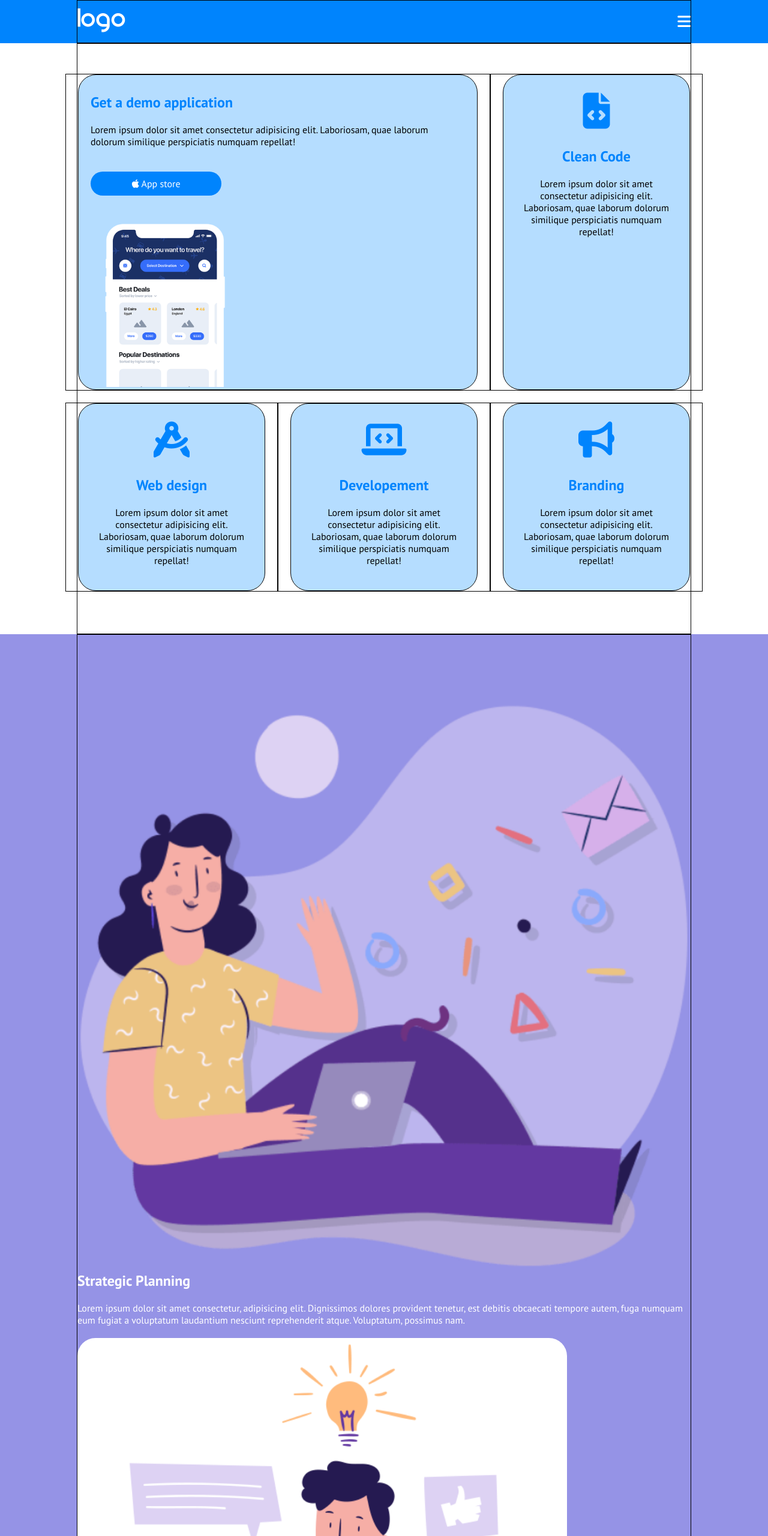
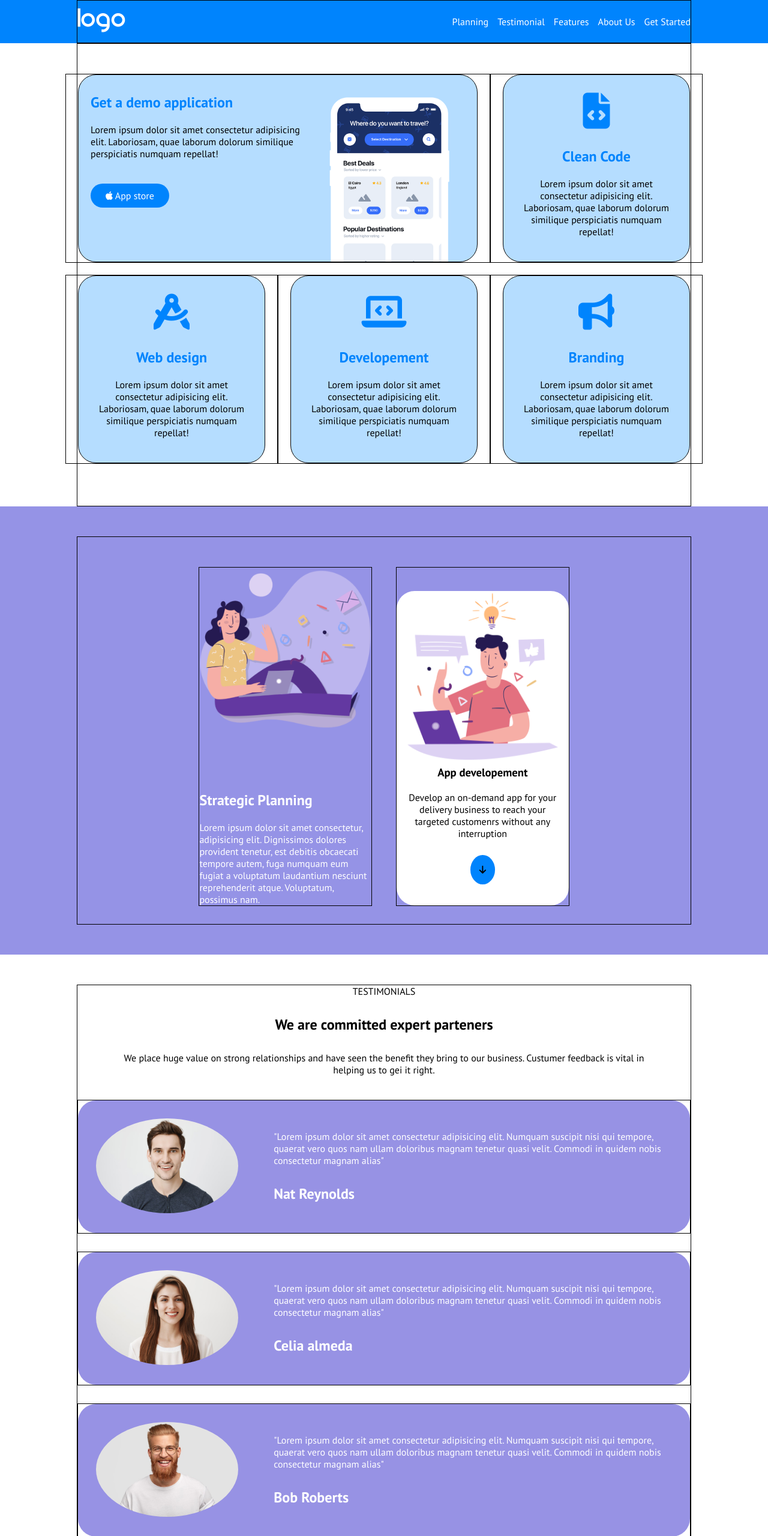
Before and after one commit to LucaGarizio/htmlcss-responsive-layout, a plain HTML site: page index.html in a window 1280 px wide. Shown: the top 2560 px of the page at 60% size. Drawn offline with Linux system fonts and the light colour scheme.

Commit message:
inizio sezione benefit

```diff
--- a/css/mediaquery.css
+++ b/css/mediaquery.css
@@ -1,7 +1,6 @@
 /* Tablet version */
 
 @media all  and (min-width:768px){
-
     .row{
         display: flex;
         flex-wrap: wrap;
@@ -18,24 +17,49 @@
         width: calc((100% / 3) * 2);
     }
 
-    .col-content img{
+    .col-5-content img{
         max-width: 250px;
     }
 
-    .col-content{
+    .col-5-content{
         padding: 30px 20px 0;
     }
 
-    .col-content a{
+    .col-5-content a{
         width: 35%
     }
+
+   /* plans */
+
+
+
+   /* testimonial */
+
+    .col-3{
+        margin: 10px 0 20px;
+    }
+
+   .col-3-content{
+    display: flex;
+    align-items: center;
+    justify-content: flex-start;
+   }
+
+   .col-3-content .text{
+    text-align: left;
+   }
+
+   .col-3-content img {
+    max-width: 100%;
+   }
+
+
 
 }
 
 
 /* desktop version */
-
-@media all and (min-width: 1400px){
+@media all and (min-width: 1200px){
 
     /* nav */
     #bar-menu{
@@ -51,8 +75,10 @@
         margin-left:15px;
     }
 
+
+
     /* demo section */
-    .col-content{
+    .col-5-content{
         display: flex;
     }
 
@@ -71,21 +97,26 @@
         justify-content: center;
     }
 
-
-
     .col-2{
-
         border: 1px solid black;
         max-width: 30%;
         margin: 0 20px;
     }
 
-    .col-2:last-child{
+    .col-2 h2:first-child{
+        margin-top: 100px;
+    }
+
+
+    /* testimonial */
+
+    #testimonial img{
+        max-width: 80%;
 
     }
 
-    .shrink{
-        /* max-width: 100%; */
+    .col-3-content{
+        padding: 20px 0;
+    }
 
-    }
 }
--- a/css/style.css
+++ b/css/style.css
@@ -82,14 +82,14 @@ ul{
     padding: 0 20px;
 }
 
-.col-content{
+.col-5-content{
     background-color: #b5ddff;
     border-radius: 30px;
     padding: 50px 50px 0;
     border: 1px solid black;
 }
 
-.col-content a{
+.col-5-content a{
     display: block;
     background-color: #0084fd;
     width: 80%;
@@ -99,26 +99,26 @@ ul{
     text-align: center;
 }
 
-.col-content p{
+.col-5-content p{
     margin: 20px 0;
 }
 
-.col-content img{
+.col-5-content img{
     max-width: 100%;
 
 }
 
 
-.col-content.center{
+.col-5-content.center{
     text-align: center;
     padding-bottom: 20px;
 }
 
 
-.col-content .fa-file-code,
-.col-content .fa-compass-drafting,
-.col-content .fa-laptop-code,
-.col-content .fa-bullhorn{
+.col-5-content .fa-file-code,
+.col-5-content .fa-compass-drafting,
+.col-5-content .fa-laptop-code,
+.col-5-content .fa-bullhorn{
     font-size: 60px;
     color: #0084fd;
     padding-bottom: 30px;
@@ -126,19 +126,16 @@ ul{
 
 }
 
-.col-content h2{
+.col-5-content h2{
     color: #0084fd;
 }
 
 /* section plans */
-
 #plans{
     background-color: #9593e6;
+    padding: 50px 0;
 }
 
-#plans .row{
-    margin-top: 100px;
-}
 
 #plans .col-2:first-child{
     color: white;
@@ -173,3 +170,46 @@ ul{
 .icons{
     padding:20px 0;
 }
+
+
+/* testimonial section */
+
+#testimonial{
+    margin: 50px;
+}
+
+#testimonial p,
+#testimonial h2{
+    margin: 30px;
+}
+
+.col-3{
+    border: 1px solid black;
+    margin: 40px 0;
+    max-width: 100%;
+}
+
+.col-3-content{
+    background-color: #9792e4;
+    border-radius: 30px;
+    padding: 20px 20px;
+}
+
+.rounded-img img{
+    max-width: 60%;
+    border-radius: 50%;
+}
+
+.col-3-content p{
+    margin: 10px 0 20px ;
+}
+
+#testimonial .col-3-content .text{
+    color: #fff;
+}
+
+/* benefit */
+#benefit{
+    background-color: #9593e6;
+    padding: 50px 0;
+}
--- a/index.html
+++ b/index.html
@@ -59,7 +59,7 @@
             <div class="container">
                 <div class="row margin">
                     <div class="col-5 big">
-                        <div class="col-content">
+                        <div class="col-5-content">
                             <div class="text">
                             <h2>Get a demo application</h2>
                             <p>Lorem ipsum dolor sit amet consectetur adipisicing elit. Laboriosam, quae laborum dolorum similique perspiciatis numquam repellat!
@@ -71,7 +71,7 @@
                     </div>
 
                     <div class="col-5">
-                        <div class="col-content center">
+                        <div class="col-5-content center">
 
                             <div class="text">
                                 <i class="fa-solid fa-file-code"></i>
@@ -83,7 +83,7 @@
                     </div>
 
                     <div class="col-5">
-                        <div class="col-content center">
+                        <div class="col-5-content center">
                             <div class="text">
                                 <i class="fa-solid fa-compass-drafting"></i>
                                 <h2>Web design</h2>
@@ -94,7 +94,7 @@
                     </div>
 
                     <div class="col-5">
-                        <div class="col-content center">
+                        <div class="col-5-content center">
                             <div class="text">
                                 <i class="fa-solid fa-laptop-code"></i>
                                 <h2>Developement</h2>
@@ -105,7 +105,7 @@
                     </div>
 
                     <div class="col-5">
-                        <div class="col-content center">
+                        <div class="col-5-content center">
                             <div class="text">
                                 <i class="fa-solid fa-bullhorn"></i>
                                 <h2>Branding</h2>
@@ -131,7 +131,7 @@
                             </div>
                         </div>
 
-                        <div class="col-2">
+                        <div class="col-2 shrink">
                             <div class="col-2-content white-color center">
                                 <img src="assets/img/planning2.png" alt="">
                                 <div class="text pr-pl-20">
@@ -148,6 +148,95 @@
                     </div>
                 </div>
         </section>
+
+        <section id="testimonial">
+            <div class="container">
+                <div class="row">
+                    <div class="center pr-pl-20">
+                        <span>TESTIMONIALS</span>
+                        <h2>We are committed expert parteners</h2>
+                        <p>We place huge value on strong relationships and have seen the benefit they bring to our business. Custumer feedback is vital in helping us to gei it right.</p>
+                    </div>
+
+                    <div class="col-3">
+                        <div class="col-3-content center pr-pl-20">
+                            <div class="rounded-img">
+                                <img src="assets/img/testimonial1.jpg" alt="">
+                            </div>
+                            <div class="text">
+                                <p>"Lorem ipsum dolor sit amet consectetur adipisicing elit. Numquam suscipit nisi qui tempore, quaerat vero quos nam ullam doloribus magnam tenetur quasi velit. Commodi in quidem nobis consectetur magnam alias"</p>
+                                <h2>Nat Reynolds</h2>
+                            </div>
+                        </div>
+                    </div>
+
+                    <div class="col-3">
+                        <div class="col-3-content center pr-pl-20">
+                            <div class="rounded-img">
+                                <img src="assets/img/testimonial2.jpg" alt="">
+                            </div>
+                            <div class="text">
+                                <p>"Lorem ipsum dolor sit amet consectetur adipisicing elit. Numquam suscipit nisi qui tempore, quaerat vero quos nam ullam doloribus magnam tenetur quasi velit. Commodi in quidem nobis consectetur magnam alias"</p>
+                                <h2>Celia almeda</h2>
+                            </div>
+                        </div>
+                    </div>
+
+                    <div class="col-3">
+                        <div class="col-3-content center pr-pl-20">
+                            <div class="rounded-img">
+                                <img src="assets/img/testimonial3.jpg" alt="">
+                            </div>
+                            <div class="text">
+                                <p>"Lorem ipsum dolor sit amet consectetur adipisicing elit. Numquam suscipit nisi qui tempore, quaerat vero quos nam ullam doloribus magnam tenetur quasi velit. Commodi in quidem nobis consectetur magnam alias"</p>
+                                <h2>Bob Roberts</h2>
+                            </div>
+                        </div>
+                    </div>
+                </div>
+            </div>
+        </section>
+
+        <section id="benefit">
+            <div class="container">
+                <div class="row">
+                    <div class="col-6">
+                        <div class="col-6-content">
+
+                        </div>
+                    </div>
+                    <div class="col-6">
+                        <div class="col-6-content">
+
+                        </div>
+                    </div>
+
+                    <div class="col-6">
+                        <div class="col-6-content">
+
+                        </div>
+                    </div>
+
+                    <div class="col-6">
+                        <div class="col-6-content">
+
+                        </div>
+                    </div>
+
+                    <div class="col-6">
+                        <div class="col-6-content">
+
+                        </div>
+                    </div>
+
+                    <div class="col-6">
+                        <div class="col-6-content">
+
+                        </div>
+                    </div>
+                </div>
+            </div>
+        </section>
     </main>
 </body>
 </html>
```
